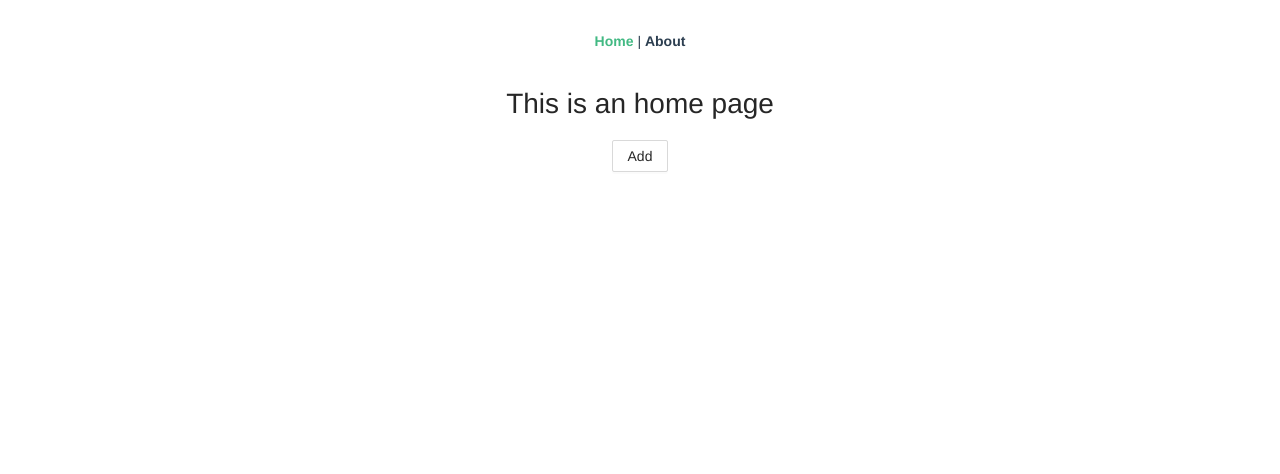
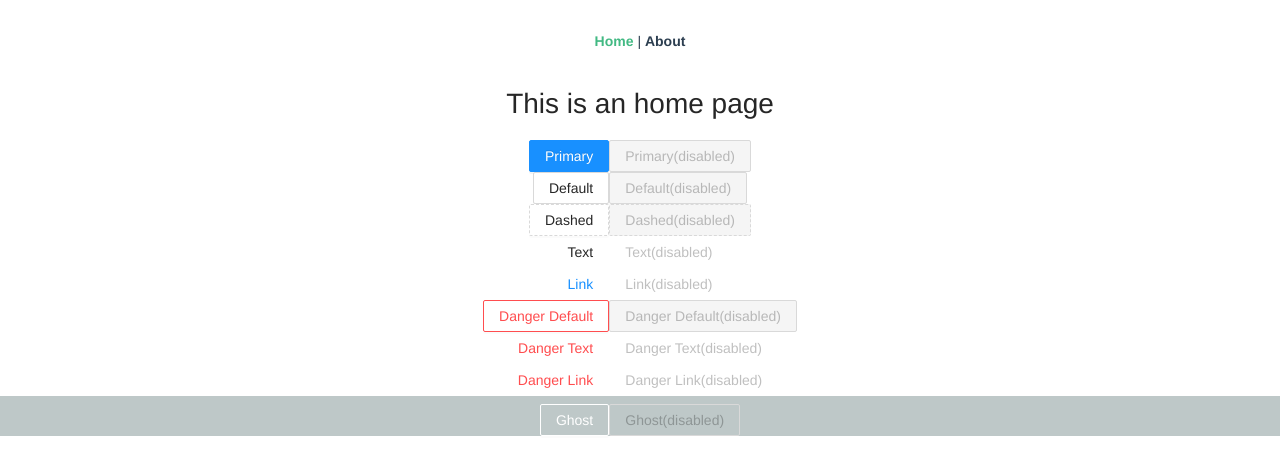
Before and after one commit to owentr1369/vue-antdesign-typescript-learning, a Vue app: page / in a window 1280 px wide. Shown: the top 474 px of the page. Built offline with nearby package versions, Linux system fonts and the light colour scheme.

Commit message:
button components

```diff
--- /dev/null
+++ b/src/components/antd-button.vue
@@ -0,0 +1,45 @@
+<template>
+  <div class="antd-button">
+    <a-button type="primary">Primary</a-button>
+    <a-button type="primary" disabled>Primary(disabled)</a-button>
+    <br />
+    <a-button>Default</a-button>
+    <a-button disabled>Default(disabled)</a-button>
+    <br />
+    <a-button type="dashed">Dashed</a-button>
+    <a-button type="dashed" disabled>Dashed(disabled)</a-button>
+    <br />
+    <a-button type="text">Text</a-button>
+    <a-button type="text" disabled>Text(disabled)</a-button>
+    <br />
+    <a-button type="link">Link</a-button>
+    <a-button type="link" disabled>Link(disabled)</a-button>
+    <br />
+    <a-button danger>Danger Default</a-button>
+    <a-button danger disabled>Danger Default(disabled)</a-button>
+    <br />
+    <a-button type="text" danger>Danger Text</a-button>
+    <a-button type="text" danger disabled>Danger Text(disabled)</a-button>
+    <br />
+    <a-button type="link" danger>Danger Link</a-button>
+    <a-button type="link" danger disabled>Danger Link(disabled)</a-button>
+    <br />
+    <div
+      :style="{ padding: '8px 8px 0 8px', background: 'rgb(190, 200, 200)' }"
+    >
+      <a-button ghost>Ghost</a-button>
+      <a-button ghost disabled>Ghost(disabled)</a-button>
+    </div>
+  </div>
+</template>
+
+<script lang="ts">
+import { defineComponent } from "vue";
+import { Button } from "ant-design-vue";
+
+export default defineComponent({
+  components: {
+    AButton: Button,
+  },
+});
+</script>
--- a/src/views/HomeView.vue
+++ b/src/views/HomeView.vue
@@ -1,20 +1,16 @@
 <template>
   <div class="home">
     <h1>This is an home page</h1>
-    <a-button>Add</a-button>
+    <antd-button></antd-button>
   </div>
 </template>
 
 <script lang="ts">
+import antdButton from "@/components/antd-button.vue";
 import { defineComponent } from "vue";
-import { Button } from "ant-design-vue";
-// const ButtonGroup = Button.Group;
 
 export default defineComponent({
+  components: { antdButton },
   name: "HomeView",
-  components: {
-    AButton: Button,
-    // AButtonGroup: ButtonGroup,
-  },
 });
 </script>
```
